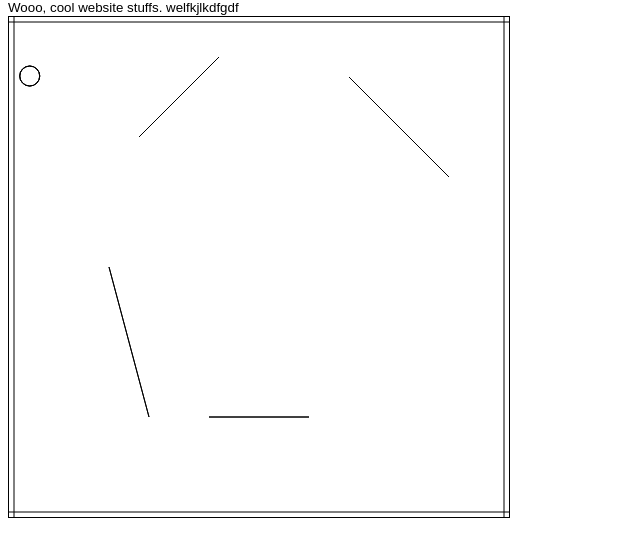
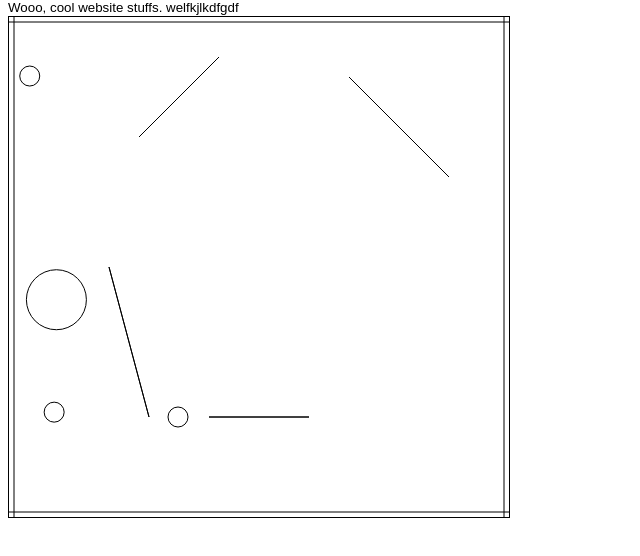
Before and after one commit to jpngfile/jpngfile.github.io, a plain HTML site: page fun.html in a window 1280 px wide. Shown: the part 60-616 px from the top of the page, without its empty margins (0-640 px from the left). Drawn offline with Linux system fonts and the light colour scheme.

Commit message:
Added multiple circle support, problem with teleporting

```diff
--- a/fun.html
+++ b/fun.html
@@ -36,5 +36,6 @@
 	<!-- scripts -->
 
 	<script type="text/javascript" src="main.js"></script>
+	<script type="text/javascript" src="funShapes.js"></script>
 	<script type="text/javascript" src="fun.js"></script>
 </body>
--- a/fun.js
+++ b/fun.js
@@ -1,24 +1,29 @@
+//TODO:
+//Add circle to list of possible circles
+//relative heights
+
 (function (window,document){
 	'use strict';
 
-	function drawCircle(){
+	function drawShapes(){
 
 		ctx.clearRect (0,0,c.width, c.height);
 
 		//ctx.strokeStyle='#000000'
 		//ctx.canvas.width = "500px";//window.innerWidth;
 		//ctx.canvas.height = "500px";//window.innerHeight;
-		ctx.beginPath();
-		ctx.arc(circleX,circleY,circleRadius,0,2*Math.PI);
-		//ctx.fillRect(circleX, circleY, 1, 1);
-		ctx.stroke();
+
+		//ctx.arc(circle.x,circle.y,circle.radius,0,2*Math.PI);
+		//ctx.fillRect(circle.x, circle.y, 1, 1);
+		//ctx.stroke();
 		if (debugMode) {
 			//draw the velocity
 			var length = 100;
+			circles.forEach (function (circle){
 				var multiplier = getVelocityMultiplier(length);
 				ctx.beginPath()
-			ctx.moveTo(circleX,circleY);
-			ctx.lineTo(circleX + (circleVel.x * multiplier), circleY + (circleVel.y * multiplier));
+				ctx.moveTo(circle.x,circle.y);
+				ctx.lineTo(circle.x + (circle.vel.x * multiplier), circle.y + (circle.vel.y * multiplier));
 				ctx.stroke();
 
 				var indentLength = 5;
@@ -27,19 +32,29 @@
 				ctx.strokeStyle='#000000'; //black
 
 
-			var circleLine = {x1: circleX, y1: circleY, x2: circleX + circleVel.x, y2: circleY + circleVel.y};
+				var circleLine = {x1: circle.x, y1: circle.y, x2: circle.x + circle.vel.x, y2: circle.y + circle.vel.y};
+			})
+
 		}
 
+		circles.forEach (function (circle) {
+			ctx.beginPath();
+			ctx.arc (circle.x,circle.y, circle.radius, 0, 2*Math.PI);
+			ctx.stroke();
+		});
+
+		ctx.beginPath();
 		lineSegments.forEach(function (line) {
 			ctx.moveTo (line.x1, line.y1);
 			ctx.lineTo (line.x2, line.y2);
 			ctx.stroke();
 
 			if (debugMode){
-				//Draw the bordering lines
+
+				circles.forEach (function (circle) {
 					ctx.beginPath();
 					ctx.strokeStyle='#00FFFF'; //cyan
-				var perpedicularLines = perpendicularVector (vectorOfLine(line), circleRadius);
+					var perpedicularLines = perpendicularVector (vectorOfLine(line), circle.radius);
 					var collisionLine1 = translateLine (line, perpedicularLines[0])
 					var collisionLine2 = translateLine (line, perpedicularLines[1])
 					ctx.moveTo (collisionLine1.x1, collisionLine1.y1);
@@ -52,8 +67,8 @@
 					ctx.beginPath();
 					//ctx.strokeStyle='#FF0000'; // red
 					var circleEndPoint = {
-					x : circleX + circleVel.x,
-					y :	circleY + circleVel.y
+						x : circle.x + circle.vel.x,
+						y :	circle.y + circle.vel.y
 					}
 
 					//console.log ("get intersections");
@@ -62,8 +77,8 @@
 					//console.log ("get distances");
 
 					if (interPoint1 != null && interPoint2 != null) {
-					var collisionDistance1 = relativeDistanceBetweenPoints({x : circleX, y : circleY}, circleEndPoint, interPoint1);
-					var collisionDistance2 = relativeDistanceBetweenPoints({x : circleX, y : circleY}, circleEndPoint, interPoint2);
+						var collisionDistance1 = relativeDistanceBetweenPoints({x : circle.x, y : circle.y}, circleEndPoint, interPoint1);
+						var collisionDistance2 = relativeDistanceBetweenPoints({x : circle.x, y : circle.y}, circleEndPoint, interPoint2);
 
 						var closerCollisionPoint = null;
 						var fartherCollisionPoint = null;
@@ -105,6 +120,9 @@
 						}
 						*/
 					}
+				});
+				//Draw the bordering lines
+
 			}
 
 			ctx.stroke();
@@ -129,13 +147,14 @@
 		//console.log ("end drawing");
 	}
 
-	var circleX = 112;
-	var circleY = 200;
-	var circleVel = {
-		x : 0.2,
-		y : 0.2
-	};
-	var circleRadius = 10;
+	function moveCircles(time) {
+		circles.forEach (function (circle){
+			circle.x+= circle.vel.x*time;
+			circle.y+= circle.vel.y*time;
+		})
+	}
+
+
 	var prevTime = 0
 	var epsilon = 0.00001
 	var paused = false
@@ -145,7 +164,7 @@
 
 	var moveCounter = 0;
 	var lineSegmentCollisionCounter  = 0;
-	function moveCircle(){
+	function moveShapes(){
 		//console.log ("moveCounter: " + moveCounter);
 		//moveCounter++;
 		var currentTime = Date.now();
@@ -161,28 +180,31 @@
 			var collision = {
 				time : Number.MAX_VALUE,
 				collisionResponse : {},
-				shape : null
+				shape : null,
+				circle: null
 			}
 
+			circles.forEach (function (circle){
 
 				lines.forEach (function (line) {
-				collision = collisionMin (collision, collisionDetectionLineBorder (line, timeLeft));
+					collision = collisionMin (collision, collisionDetectionLineBorder (circle, line, timeLeft));
 				})
 
 				//TODO: Add check to make sure the collision takes place on the line segment. Currently takes place on infinite line
 				lineSegments.forEach (function (line) {
-				var lineCollision = collisionDetectionLineSegment (line, timeLeft);
+					var lineCollision = collisionDetectionLineSegment (circle, line, timeLeft);
 					if (lineCollision.shape != null){
 						collision = collisionMin (collision, lineCollision);
 					} else {
-					collision = collisionMin (collision, collisionDetectionPoint({x: line.x2, y : line.y2}, timeLeft));
-					collision = collisionMin (collision, collisionDetectionPoint({x: line.x1, y : line.y1}, timeLeft));
+						collision = collisionMin (collision, collisionDetectionPoint(circle, {x: line.x2, y : line.y2}, timeLeft));
+						collision = collisionMin (collision, collisionDetectionPoint(circle, {x: line.x1, y : line.y1}, timeLeft));
 					}
 				})
 
 
 				points.forEach ( function (point) {
-				collision = collisionMin (collision, collisionDetectionPoint (point, timeLeft));
+					collision = collisionMin (collision, collisionDetectionPoint (circle, point, timeLeft));
+				})
 			})
 
 
@@ -194,55 +216,59 @@
 					clearInterval (animation);
 				}
 				//console.log (collision.time);
-				collision.collisionResponse (collision.shape, collision.time);
+				moveCircles(collision.time);
+				collision.collisionResponse (collision.circle, collision.shape, collision.time);
 
 				//draw velocity
 				//ctx.strokeStyle="#FF0000";
-				//		ctx.moveTo (circleX, circleY);
-				//		ctx.lineTo (circleX + circleVel.x * 500, circleY + circleVel.y * 500);
+				//		ctx.moveTo (circle.x, circle.y);
+				//		ctx.lineTo (circle.x + circle.vel.x * 500, circle.y + circle.vel.y * 500);
 				//		ctx.stroke();
 
 				timeLeft-= collision.time;
 				collisionCounter++;
 			} else {
-				circleX+= circleVel.x*timeLeft;
-				circleY+= circleVel.y*timeLeft;
+				/*
+				circles.forEach (function (circle){
+					circle.x+= circle.vel.x*timeLeft;
+					circle.y+= circle.vel.y*timeLeft;
+				})*/
+				moveCircles(timeLeft);
+
 				timeLeft = 0
 			}
 
 
-			if (collisionCounter > 5) {
-				circleX+= circleVel.x*timeLeft;
-				circleY+= circleVel.y*timeLeft;
+			if (collisionCounter > 1000) {
+				/*circles.forEach (function (circle){
+					circle.x+= circle.vel.x*timeLeft;
+					circle.y+= circle.vel.y*timeLeft;
+				})*/
+				console.log ("too many collisions");
+				moveCircles(timeLeft);
 				timeLeft = 0
 				clearInterval (animation);
 			}
 
+
 			/*
 			lineSegments.forEach (function (line) {
 
-				if (distanceFromPointToLine({x: circleX, y: circleY}, line).distance < 9.9){
-					console.log ("distance: " + distanceFromPointToLine({x: circleX, y: circleY}, line).distance)
+				if (distanceFromPointToLine({x: circle.x, y: circle.y}, line).distance < 9.9){
+					console.log ("distance: " + distanceFromPointToLine({x: circle.x, y: circle.y}, line).distance)
 					console.log ("circle is WAY TOO CLOSE");
 					paused = true;
 					clearInterval (animation);
 				}
 			})
 */
-
 		}
 
 		if (!halting) {
-			drawCircle();
+			drawShapes();
 		}
 
 		prevTime = Date.now();
-	}
-
-	function moveCircleTest () {
-		circleX+= circleVel.x*50;
-		circleY+= circleVel.y*50;
-		drawCircle();
 	}
 
 	var animation;
@@ -252,87 +278,94 @@
 		c = document.getElementById("myCanvas");
 		ctx = c.getContext("2d");
 		prevTime = Date.now();
-		animation = setInterval(moveCircle, 50);
+		animation = setInterval(moveShapes, 50);
 		paused = false;
 	}
 
 //Currently checks both the vertical and the horizontal of the first point
-	function collisionDetectionLineBorder (line, timeLeft) {
+	function collisionDetectionLineBorder (circle, line, timeLeft) {
 		var collision = {
 				time : Number.MAX_VALUE,
 				collisionResponse : {},
-				shape : null
+				shape : null,
+				circle : null
 			}
 
 		//horizontal
-		var radiusOffset = line.x1 >= circleX ? circleRadius : -circleRadius;
-		var collisionTimeX = (line.x1 - circleX - radiusOffset) / circleVel.x;
+		var radiusOffset = line.x1 >= circle.x ? circle.radius : -circle.radius;
+		var collisionTimeX = (line.x1 - circle.x - radiusOffset) / circle.vel.x;
 		if (collisionTimeX >= 0 && collisionTimeX < timeLeft && collisionTimeX < collision.time) {
 			collision.time = collisionTimeX;
 			collision.collisionResponse = collisionResponseLineHorizontal
 			collision.shape = line;
+			collision.circle = circle;
 		}
 
 		//Vertical
-		radiusOffset = line.y1 >= circleY ? circleRadius : -circleRadius;
-		var collisionTimeY = (line.y1 - circleY - radiusOffset) / circleVel.y;
+		radiusOffset = line.y1 >= circle.y ? circle.radius : -circle.radius;
+		var collisionTimeY = (line.y1 - circle.y - radiusOffset) / circle.vel.y;
 		if (collisionTimeY >= 0 && collisionTimeY < timeLeft && collisionTimeY < collision.time) {
 			collision.time = collisionTimeY;
 			collision.collisionResponse = collisionResponseLineVertical
 			collision.shape = line;
+			collision.circle = circle;
 		}
 		return collision
 	}
 
-	function collisionResponseLineHorizontal (line, time) {
+	function collisionResponseLineHorizontal (circle, line, time) {
 
-		if (circleX  >= line.x1) {
-			circleX = line.x1 + circleRadius + 1;
-		} else if (circleX <= line.x1) {
-			circleX = line.x1 - circleRadius - 1;
+
+		if (circle.x  >= line.x1) {
+			circle.x = line.x1 + circle.radius + 1;
+		} else if (circle.x <= line.x1) {
+			circle.x = line.x1 - circle.radius - 1;
 		}
-		circleY+= circleVel.y*time;
-		circleVel.x = -circleVel.x;
+		//circle.y+= circle.vel.y*time;
+		circle.vel.x = -circle.vel.x;
 	}
 
-	function collisionResponseLineVertical (line, time) {
+	function collisionResponseLineVertical (circle, line, time) {
 		//y coord
-		if (circleY  >= line.y1) {
-			circleY = line.y1 + circleRadius + 1;
-		} else if (circleY <= line.y1) {
-			circleY = line.y1 - circleRadius - 1;
+
+		if (circle.y  >= line.y1) {
+			circle.y = line.y1 + circle.radius + 1;
+		} else if (circle.y <= line.y1) {
+			circle.y = line.y1 - circle.radius - 1;
 		}
-		circleX+= circleVel.x*time;
-		circleVel.y = -circleVel.y;
+		//circle.x+= circle.vel.x*time;
+
+		circle.vel.y = -circle.vel.y;
 	}
 
-	function collisionDetectionPoint(point, timeLeft) {
+	function collisionDetectionPoint(circle, point, timeLeft) {
 
 		var collision = {
 			time : Number.MAX_VALUE,
 			collisionResponse : {},
-			shape : null
+			shape : null,
+			circle : null
 		}
 
 		//Get the circle endpoint
 		var circleEndPoint = {
-			x : circleX + circleVel.x * timeLeft,
-			y :	circleY + circleVel.y * timeLeft
+			x : circle.x + circle.vel.x * timeLeft,
+			y :	circle.y + circle.vel.y * timeLeft
 		}
 
-		var result = distanceFromPointToLine (point, {x1 : circleX, y1 : circleY, x2 : circleEndPoint.x, y2 : circleEndPoint.y})
+		var result = distanceFromPointToLine (point, {x1 : circle.x, y1 : circle.y, x2 : circleEndPoint.x, y2 : circleEndPoint.y})
 		var distance = result.distance;
 		var closestPoint = result.closestPoint;
 		//Check if collision is possible
-		if (circleRadius >= distance) {
+		if (circle.radius >= distance) {
 			//Get distance from closest point to collision point
-			var distanceFromClosestPoint = Math.sqrt (Math.pow (circleRadius, 2) - Math.pow (distance, 2));
+			var distanceFromClosestPoint = Math.sqrt (Math.pow (circle.radius, 2) - Math.pow (distance, 2));
 			//Find the collision point
 			//Get unit vector for circle velocity
-			var velocityMag = Math.sqrt (Math.pow (circleVel.x, 2) + Math.pow (circleVel.y, 2));
+			var velocityMag = Math.sqrt (Math.pow (circle.vel.x, 2) + Math.pow (circle.vel.y, 2));
 			var velocityUnitVector = {
-				x : circleVel.x / velocityMag,
-				y : circleVel.y / velocityMag
+				x : circle.vel.x / velocityMag,
+				y : circle.vel.y / velocityMag
 			}
 
 	 		  var closerCollisionPoint = {
@@ -342,14 +375,15 @@
 
 			//Note: Is it faster to just use x (or y if velX = 0) position? Would have to compensate for vector direction
 			//Find distance relative to velocity vector
-			var vectorDistanceToEndPoint = scalarMultipleOfVector (circleVel, {x : circleX, y : circleY}, circleEndPoint);
-			var vectorDistanceToCollisionPoint = scalarMultipleOfVector (circleVel, {x : circleX, y : circleY}, closerCollisionPoint);
+			var vectorDistanceToEndPoint = scalarMultipleOfVector (circle.vel, {x : circle.x, y : circle.y}, circleEndPoint);
+			var vectorDistanceToCollisionPoint = scalarMultipleOfVector (circle.vel, {x : circle.x, y : circle.y}, closerCollisionPoint);
 
 			if (vectorDistanceToCollisionPoint >= 0 && vectorDistanceToCollisionPoint <= vectorDistanceToEndPoint) {
-				//collision.time = scalarMultipleOfVector ({x : circleVel.x, y : circleVel.y}, {x : circleX, y : circleY}, closerCollisionPoint);
-				collision.time = scalarMultipleOfVector (velocityUnitVector, {x : circleX, y : circleY}, closerCollisionPoint);
+				//collision.time = scalarMultipleOfVector ({x : circle.vel.x, y : circle.vel.y}, {x : circle.x, y : circle.y}, closerCollisionPoint);
+				collision.time = scalarMultipleOfVector (velocityUnitVector, {x : circle.x, y : circle.y}, closerCollisionPoint);
 				collision.collisionResponse = collisionResponsePoint;
 				collision.shape = point;
+				collision.circle = circle;
 			}
 
 			//Otherwise, ignore the result
@@ -358,23 +392,23 @@
 		return collision
 	}
 
-	function collisionResponsePoint (point, time) {
+	function collisionResponsePoint (circle, point, time) {
 		//console.log ("point collision");
-		circleX += circleVel.x * time
-		circleY += circleVel.y * time
+		//circle.x += circle.vel.x * time
+		//circle.y += circle.vel.y * time
 		var collisionVector = {
-			x : circleX - point.x,
-			y : circleY - point.y
+			x : circle.x - point.x,
+			y : circle.y - point.y
 		}
-		var dot = circleVel.x * collisionVector.x + circleVel.y * collisionVector.y;
-		var det = circleVel.x * collisionVector.y - circleVel.y * collisionVector.x;
+		var dot = circle.vel.x * collisionVector.x + circle.vel.y * collisionVector.y;
+		var det = circle.vel.x * collisionVector.y - circle.vel.y * collisionVector.x;
 		var angle = Math.atan2(det, dot);
 
 		var angleInDegrees = angle * (180 / Math.PI);
 
 		/*
 		console.log (collisionVector);
-		console.log ({x : circleVel.x, y : circleVel.y});
+		console.log ({x : circle.vel.x, y : circle.vel.y});
 		console.log (angleInDegrees);
 		*/
 
@@ -388,16 +422,15 @@
 			R (theta) =	[cos (theta)  -sin(theta)]
 						[sin (theta)  cos(theta)]
 		*/
-		var newVelX = circleVel.x * cosAngle - circleVel.y * sinAngle;
-		var newVelY = circleVel.x * sinAngle + circleVel.y * cosAngle;
+		var newVelX = circle.vel.x * cosAngle - circle.vel.y * sinAngle;
+		var newVelY = circle.vel.x * sinAngle + circle.vel.y * cosAngle;
 
-		circleVel.x = newVelX;
-		circleVel.y = newVelY;
+		circle.vel.x = newVelX;
+		circle.vel.y = newVelY;
 
 	}
 
-	//doesn't account for line borders
-	function collisionDetectionLineSegment (line, timeLeft) {
+	function collisionDetectionLineSegment (circle, line, timeLeft) {
 
 		//console.log ("lineSegmentCollisionCounter: " + lineSegmentCollisionCounter);
 		//lineSegmentCollisionCounter++;
@@ -405,21 +438,22 @@
 		var collision = {
 			time : Number.MAX_VALUE,
 			collisionResponse : {},
-				shape : null
+			shape : null,
+			circle : null
 		}
 
 		//TODO: Add check to make sure the collision takes place on the line segment. Currently takes place on infinite line
 		//Ignore end points for now. This will be fixed later
 		var circleEndPoint = {
-			x : circleX + circleVel.x * timeLeft,
-			y :	circleY + circleVel.y * timeLeft
+			x : circle.x + circle.vel.x * timeLeft,
+			y :	circle.y + circle.vel.y * timeLeft
 		}
 
-		var perpedicularLines = perpendicularVector (vectorOfLine(line), circleRadius);
+		var perpedicularLines = perpendicularVector (vectorOfLine(line), circle.radius);
 		var collisionLine1 = translateLine (line, perpedicularLines[0])
 		var collisionLine2 = translateLine (line, perpedicularLines[1])
 
-		var circleVelLine = {x1 : circleX, y1 : circleY, x2 : circleEndPoint.x , y2 : circleEndPoint.y}
+		var circleVelLine = {x1 : circle.x, y1 : circle.y, x2 : circleEndPoint.x , y2 : circleEndPoint.y}
 
 		var collisionPoint1 = intersectionOfLines(circleVelLine, collisionLine1);
 		var collisionPoint2 = intersectionOfLines(circleVelLine, collisionLine2);
@@ -431,7 +465,7 @@
 			var distanceBetweenCollisionPoints = relativeDistanceBetweenPoints(collisionPoint1, collisionPoint2, circleEndPoint)
 
 			if (debugMode){
-				var circleDistanceBetweenCollisionPoints = relativeDistanceBetweenPoints(collisionPoint1, collisionPoint2, {x: circleX, y : circleY});
+				var circleDistanceBetweenCollisionPoints = relativeDistanceBetweenPoints(collisionPoint1, collisionPoint2, {x: circle.x, y : circle.y});
 				if (circleDistanceBetweenCollisionPoints > 0 && circleDistanceBetweenCollisionPoints <= 1) {
 					console.log ("Circle crossing line");
 				}
@@ -439,7 +473,7 @@
 				if (isBetweenPoints (collisionPoint1, collisionPoint2, circleEndPoint)) {
 					console.log ("endpoint between end poitns");
 				}
-				if (isBetweenPoints (collisionPoint1, collisionPoint2, {x: circleX, y : circleY})) {
+				if (isBetweenPoints (collisionPoint1, collisionPoint2, {x: circle.x, y : circle.y})) {
 					console.log ("circle point between end poitns");
 				}
 				//if the circle is not intersecting the line segment and is about to
@@ -448,8 +482,8 @@
 				}
 			}
 
-			var collisionDistance1 = relativeDistanceBetweenPoints({x : circleX, y : circleY}, circleEndPoint, collisionPoint1);
-			var collisionDistance2 = relativeDistanceBetweenPoints({x : circleX, y : circleY}, circleEndPoint, collisionPoint2);
+			var collisionDistance1 = relativeDistanceBetweenPoints({x : circle.x, y : circle.y}, circleEndPoint, collisionPoint1);
+			var collisionDistance2 = relativeDistanceBetweenPoints({x : circle.x, y : circle.y}, circleEndPoint, collisionPoint2);
 			var closerCollisionPoint = null;
 			var closerCollisionDistance = null;
 			var closerCollisionLine = null;
@@ -472,7 +506,7 @@
 			}
 			var relativeCollisionPointDistance = relativeDistanceBetweenPoints(closerCollisionPoint, fartherCollisionPoint, circleEndPoint);
 			if (relativeCollisionPointDistance >= 0) {
-				var perpendCollisionVector = perpendicularVector (vectorOfLine (closerCollisionLine), circleRadius)[0]
+				var perpendCollisionVector = perpendicularVector (vectorOfLine (closerCollisionLine), circle.radius)[0]
 				var collisionPointOnLine = intersectionOfLines (line, lineOfTwoPoints (closerCollisionPoint, sumOfVectors (closerCollisionPoint, perpendCollisionVector)));
 				//console.log (lineOfTwoPoints (closerCollisionPoint, perpendicularVector (closerCollisionLine, 0)[0]));
 				//console.log (perpendicularVector(closerCollisionLine, 10)[0]);
@@ -488,9 +522,10 @@
 				//if (closerCollisionDistance >= 0 && closerCollisionDistance <= 1 && collisionDistanceOnLine > 0 && collisionDistanceOnLine < 1) {
 				//if (closerCollisionDistance >= 0 && closerCollisionDistance <= 1) {
 				if (collisionDistanceOnLine >= 0 && collisionDistanceOnLine <= 1) {
-					collision.time = scalarMultipleOfVector (circleVel, {x : circleX, y : circleY}, closerCollisionPoint);
+					collision.time = scalarMultipleOfVector (circle.vel, {x : circle.x, y : circle.y}, closerCollisionPoint);
 					collision.collisionResponse = collisionResponseLine
 					collision.shape = line;
+					collision.circle = circle;
 				} else {
 					//console.log ("collides outside the line segment");
 				}
@@ -499,13 +534,13 @@
 		return collision
 	}
 
-	function collisionResponseLine (line, time) {
+	function collisionResponseLine (circle, line, time) {
 		//console.log ("line segment collision");
-		circleX += circleVel.x * time
-		circleY += circleVel.y * time
-		var closerPointResult = distanceFromPointToLine ({x : circleX, y : circleY}, line)
+		//circle.x += circle.vel.x * time
+		//circle.y += circle.vel.y * time
+		var closerPointResult = distanceFromPointToLine ({x : circle.x, y : circle.y}, line)
 		var closestPoint = closerPointResult.closestPoint;
-		collisionResponsePoint(closestPoint, 0);
+		collisionResponsePoint(circle, closestPoint, 0);
 	}
 
 	function collisionMin (collision1, collision2) {
@@ -648,16 +683,28 @@
 	}
 
 	function getVelocityMultiplier (length) {
-		return length / (Math.sqrt (circleVel.x * circleVel.x + circleVel.y * circleVel.y));
+		return length / (Math.sqrt (circle.vel.x * circle.vel.x + circle.vel.y * circle.vel.y));
 	}
 
 	var points = [];
 	var lines = [];
+	var circles = [];
 	var lineSegments = [];
 
+/*
+	var circle.x = 112;
+	var circle.y = 200;
+	var circleVel = {
+		x : 0.2,
+		y : 0.2
+	};
+	var circle.radius = 10;
+	*/
+
+	//moves the first circle
 	function setCirclePos (event) {
-		circleX = event.clientX;
-		circleY = event.clientY - 100;
+		circles[0].x = event.clientX;
+		circles[0].y = event.clientY - 100;
 	}
 
 	//Note: remember to resize everything when the display size changes
@@ -675,6 +722,13 @@
 		var ctx = c.getContext("2d");
 		var width = ctx.canvas.width
 		var height = ctx.canvas.height;
+
+		circles = [
+		new Circle (112, 200, 10, 0.2, 0.2),
+		new Circle (100,100, 10, 0.1, 0.03),
+		new Circle (300, 200, 10, 0.1, 0.04),
+		new Circle (400, 300, 30, 0.3, 0.2)
+		];
 	lines = [
 	{x1 : 5, y1 : 0, x2 : 5, y2 : height},
 	{x1 : 0, y1 : 5, x2 : width, y2 : 5},
--- /dev/null
+++ b/funShapes.js
@@ -0,0 +1,10 @@
+// Geometrical Shapes
+function Circle (x, y, radius, velX, velY) {
+	this.x = x;
+	this.y = y;
+	this.radius = radius;
+	this.vel = {
+		x : velX,
+		y: velY
+	};
+}
```
Lines whose indentation alone changed are shown as unchanged.
